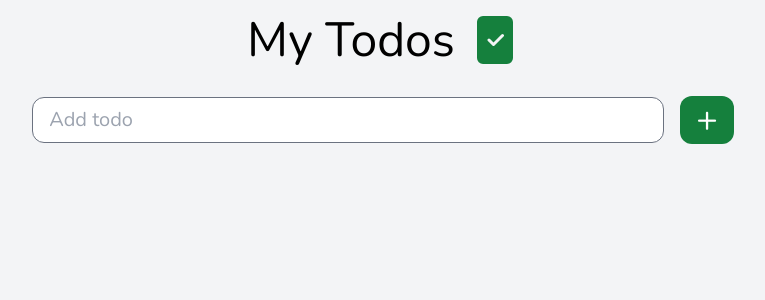
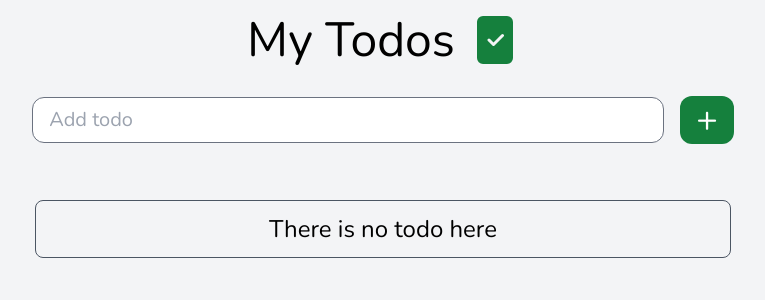
Before and after one commit to Imankh72/todo-test, a React (Create React App) app: page / in a window 1280 px wide. Shown: the top 300 px of the page, without its empty margins (257-1022 px from the left). Built offline with nearby package versions, Linux system fonts and the light colour scheme; the HTML template or start-up script is replaced by a standard one.

Commit message:
Fix: Todo and AddTodo Component

```diff
--- a/src/App.jsx
+++ b/src/App.jsx
@@ -5,6 +5,12 @@ import TodoList from "./components/TodoList";
 
 const App = () => {
   const [todos, setTodos] = useState([]);
+
+  // Function for delete todo
+  const deleteTodo = (id) => {
+    const filteredTodos = todos.filter((todo) => todo.id !== id);
+    setTodos(filteredTodos);
+  };
 
   return (
     <>
@@ -15,7 +21,7 @@ const App = () => {
             <BsFillFileCheckFill className="text-5xl text-green-700" />
           </div>
           <AddTodo todos={todos} setTodos={setTodos} />
-          <TodoList />
+          <TodoList todos={todos} deleteTodo={deleteTodo} />
         </div>
       </div>
     </>
--- a/src/components/AddTodo.jsx
+++ b/src/components/AddTodo.jsx
@@ -3,6 +3,7 @@ import { useState } from "react";
 const AddTodo = ({ todos, setTodos }) => {
   const [todo, setTodo] = useState("");
 
+  // Function for submit and add todo
   const submitHandler = (e) => {
     e.preventDefault();
     const newTodo = {
@@ -12,7 +13,6 @@ const AddTodo = ({ todos, setTodos }) => {
 
     setTodos((prevTodos) => [...prevTodos, newTodo]);
     setTodo("");
-    console.log(todos);
   };
 
   return (
--- a/src/components/Todo.jsx
+++ b/src/components/Todo.jsx
@@ -1,12 +1,15 @@
 import { BsTrashFill, BsSortUp } from "react-icons/bs";
 
-const Todo = () => {
+const Todo = ({ content, id, deleteTodo }) => {
   return (
     <>
       <div className="w-[90%] flex items-center justify-between border border-gray-600 py-2 px-4 rounded-lg shadow-md md:w-[55%]">
-        <p className="text-xl"></p>
+        <p className="text-xl">{content}</p>
         <div className="flex items-center gap-4">
-          <BsTrashFill className="text-red-500 text-2xl cursor-pointer transition-all hover:text-red-700" />
+          <BsTrashFill
+            className="text-red-500 text-2xl cursor-pointer transition-all hover:text-red-700"
+            onClick={() => deleteTodo(id)}
+          />
           <BsSortUp className="text-blue-500 text-2xl cursor-pointer transition-all hover:text-blue-700" />
         </div>
       </div>
--- a/src/components/TodoList.jsx
+++ b/src/components/TodoList.jsx
@@ -1,14 +1,18 @@
 import Todo from "./Todo";
 
-const TodoList = () => {
+const TodoList = ({ todos, deleteTodo }) => {
   return (
     <>
       <div className="w-full flex flex-col items-center gap-2 ">
-        {/* {todos.length > 0 &&
+        {todos.length > 0 &&
           todos.map(({ id, content }) => (
-            <Todo key={id} content={content} id={id} />
+            <Todo key={id} content={content} id={id} deleteTodo={deleteTodo} />
           ))}
-        {todos.length === 0 && <p>There is no todo here</p>} */}
+        {todos.length === 0 && (
+          <div className="w-[90%] text-center border border-gray-600 p-3 rounded-lg md:w-[55%]">
+            <p className="text-2xl">There is no todo here</p>
+          </div>
+        )}
       </div>
     </>
   );
--- a/src/index.css
+++ b/src/index.css
@@ -9,6 +9,7 @@ body {
     sans-serif;
   -webkit-font-smoothing: antialiased;
   -moz-osx-font-smoothing: grayscale;
+  user-select: none;
 }
 
 code {
```
